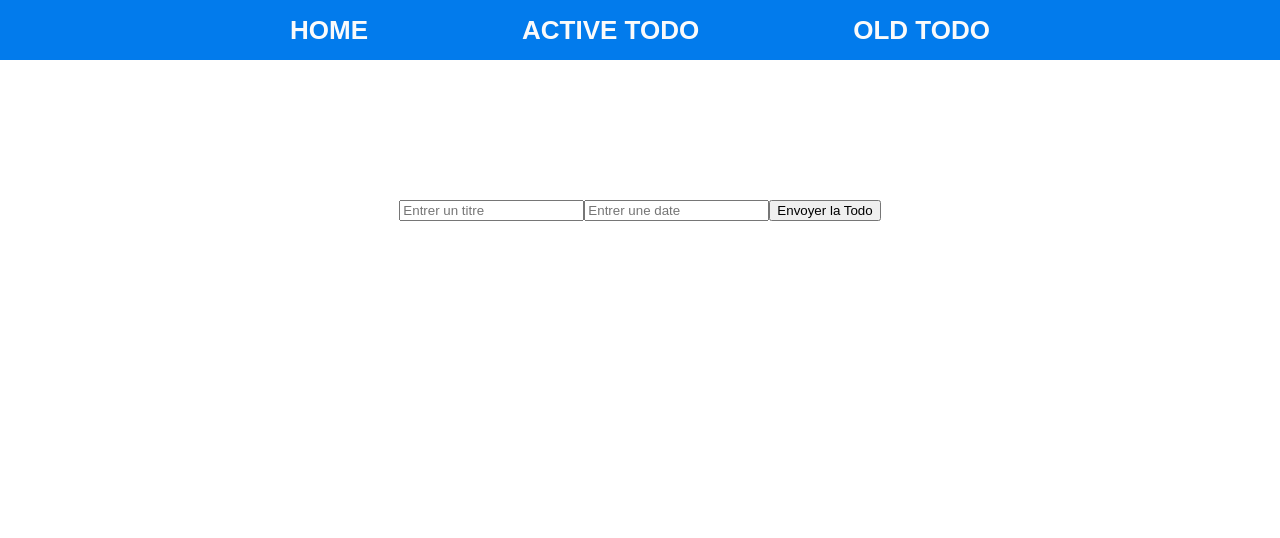
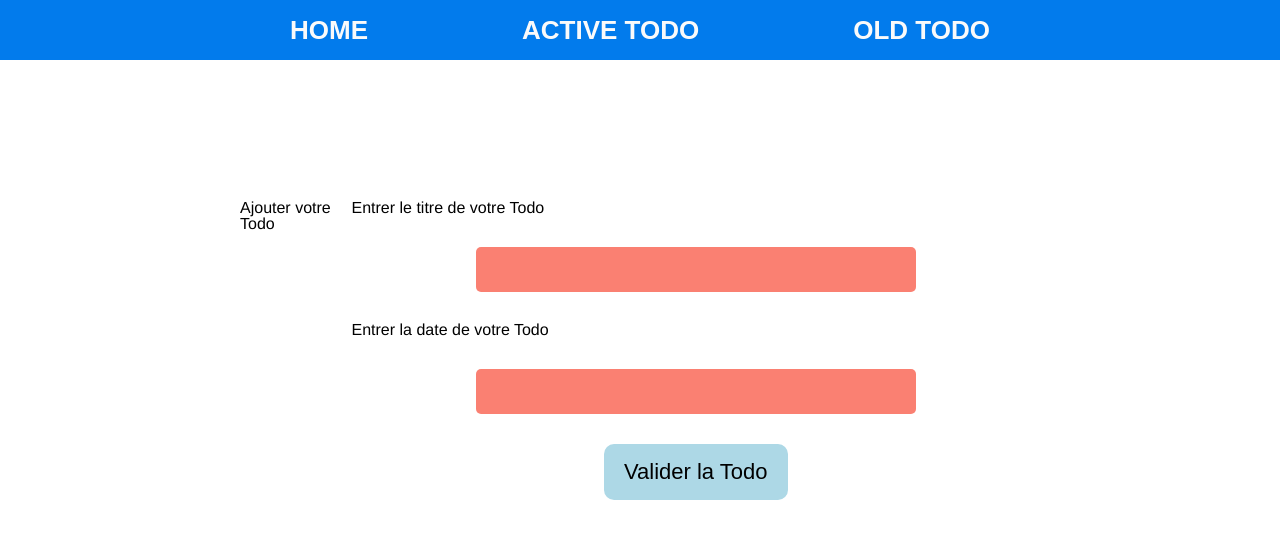
Before and after one commit to ExoskyCode/tets-next-tsx, a Next.js app: page /todo in a window 1280 px wide. Shown: the top 538 px of the page. Built offline with nearby package versions, Linux system fonts and the light colour scheme.

Commit message:
refactoring + todo system

```diff
--- /dev/null
+++ b/components/TodoForm/TodoForm.tsx
@@ -0,0 +1,53 @@
+import { useState } from 'react';
+import { uuid } from 'uuidv4';
+import styles from '../../src/styles/todo.module.scss';
+
+const useTodos = (): [string[], (value: string) => void] => {
+	const [todos, setTodos] = useState<string[]>([]);
+
+	const addTodo = (value: string) => {
+		setTodos((curr) => [...curr, value]);
+	};
+	return [todos, addTodo];
+};
+
+export const TodoForm: Function = () => {
+	const [todos, addTodo] = useTodos();
+
+	const onSubmit = (e: React.FormEvent<HTMLFormElement>) => {
+		e.preventDefault();
+
+		const elements = e.currentTarget
+			.elements as typeof e.currentTarget.elements & {
+			name?: HTMLInputElement;
+			date?: HTMLInputElement;
+		};
+		console.log(elements);
+
+		const todoName = elements.name?.value;
+
+		if (!todoName) {
+			return;
+		}
+
+		addTodo(todoName);
+	};
+
+	return (
+		<div className={styles.FormContainer}>
+			<h2>Ajouter votre Todo</h2>
+			<form onSubmit={(e) => onSubmit(e)}>
+				{<label htmlFor='name'>Entrer le titre de votre Todo</label>}
+				<input name='name' type='text' />
+				{<label htmlFor='date'>Entrer la date de votre Todo</label>}
+				{<input name='date' type='text' />}
+				<button type='submit'>Valider la Todo</button>
+			</form>
+			<ul>
+				{todos.map((todo: string) => (
+					<li key={uuid()}>{todo}</li>
+				))}
+			</ul>
+		</div>
+	);
+};
--- a/package.json
+++ b/package.json
@@ -18,7 +18,9 @@
     "next": "13.1.6",
     "react": "18.2.0",
     "react-dom": "18.2.0",
-    "typescript": "4.9.5"
+    "typescript": "4.9.5",
+    "uuid": "^9.0.0",
+    "uuidv4": "^6.2.13"
   },
   "devDependencies": {
     "sass": "^1.58.3"
--- a/src/pages/todo.tsx
+++ b/src/pages/todo.tsx
@@ -1,33 +1,12 @@
-import React from "react";
-import styles from "../styles/todo.module.scss";
-import { useState } from "react";
+import React from 'react';
+import styles from '../styles/todo.module.scss';
+import { useState } from 'react';
+import { TodoForm } from 'components/TodoForm/TodoForm';
 
-export default function Todo() {
-  const [todo, setTodo] = useState([]);
-  const [title, setTitle] = useState()
-  const [date, setDate] = useState()
-
-  const addToDo = () => {
-    const arr = [...todo]
-    arr.push( )
-  }
-
-  return (
-    <div className={styles.containerTodo}>
-      <div className={styles.AddTodo}>
-        <input
-        value={title}
-        placeholder="Entrer un titre"
-        type="text" />
-        <input
-        value={todo}
-        placeholder="Entrer une date"
-        type="text" />
-        <button
-        onClick={addToDo()}
-        >Envoyer la Todo</button>
-      </div>
-      <div className={styles.previewTodo}></div>
-    </div>
-  );
+export default function todo() {
+	return (
+		<div className={styles.containerTodo}>
+			<TodoForm />
+		</div>
+	);
 }
--- a/src/styles/todo.module.scss
+++ b/src/styles/todo.module.scss
@@ -1,7 +1,41 @@
 .containerTodo {
-    width: 800px;
-    height: 60vh;
-    display: flex;
-    justify-content: center;
-    margin: 200px  auto;
+	width: 800px;
+	height: 60vh;
+	display: flex;
+	justify-content: center;
+	margin: 200px auto;
+	font-family: 'Helvetica';
 }
+.FormContainer {
+	width: 800px;
+	height: 60vh;
+	display: flex;
+	justify-content: center;
+
+	form {
+		display: flex;
+		justify-content: space-between;
+		flex-direction: column;
+		width: 100%;
+		height: 300px;
+
+		input {
+			width: 400px;
+			padding: 15px 20px;
+			margin-inline: auto;
+			background: salmon;
+			border: none;
+			border-radius: 5px;
+		}
+
+		button {
+			max-width: 200px;
+			font-size: 22px;
+			padding: 15px 20px;
+			margin-inline: auto;
+			background: lightblue;
+			border: none;
+			border-radius: 10px;
+		}
+	}
+}
```
Also changed, not shown: .cspell/custom-dictionary-workspace.txt (added), 1 other file (tests, documents, lock files or other folders).
